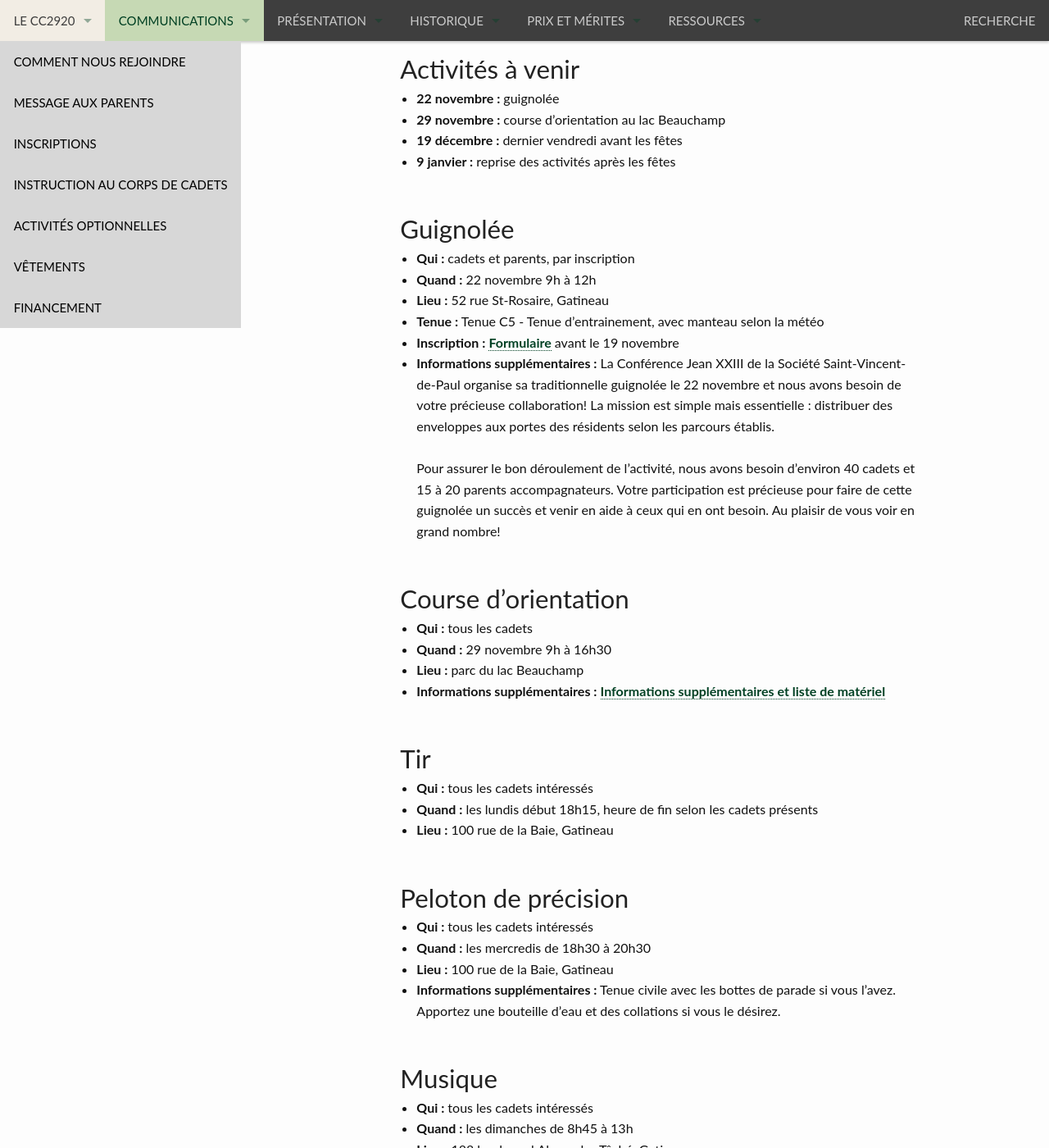
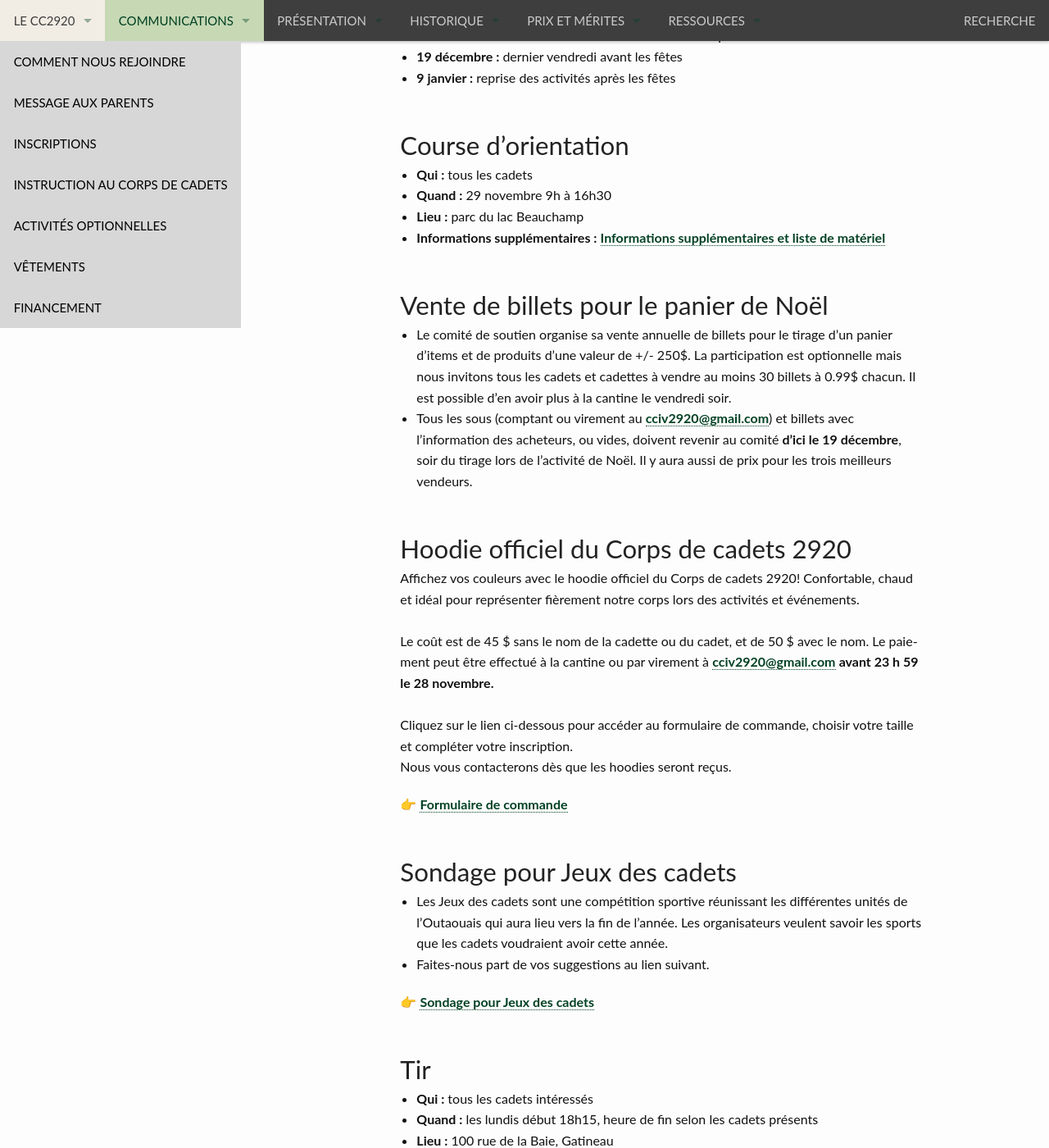
Before and after one commit to CC2920/web, a Jekyll site: the page built from _communications/messages.md, in a window 1280 px wide and 1400 px high, scrolled down 592 px. Shown: the whole window at 82% size. Built offline with Jekyll 4.4.1, drawn with Linux system fonts in a browser that asks for light colours; some of the changed text lies outside the part shown.

Commit message:
Messages de la semaine - 28 novembre
Updated event details for the instruction evening and added new sections for ticket sales and hoodies.

```diff
--- a/_communications/messages.md
+++ b/_communications/messages.md
@@ -3,31 +3,19 @@
 layout: "messages"
 ---
 
-## Soirée d’instruction 21 novembre
+## Soirée d’instruction 28 novembre
 - **Qui :** tous
 - **Heure :** de 18h30 à 21h15, vendredi soir
 - **Lieu :** 52 rue St-Rosaire, Gatineau
-- **Tenue pour tous :** Tenue C1 - Tenue de parade
-- **Informations supplémentaires :** Il y aura le changement du sergent-major régimentaire avec la promotion d’un nouvel adjudant-chef! Les parents et amis qui veulent assister à la parade sont invités à se présenter à 20h. La parade débutera vers 20h20.
+- **Tenue pour tous :** Tenue C5 - Tenue d’entraînement
 
 [Guide des tenues](https://cc2920.ca/docs/ressources/guide_uniforme.v3.pdf)
 
 
 ## Activités à venir
-- **22 novembre :** guignolée
 - **29 novembre :** course d’orientation au lac Beauchamp
 - **19 décembre :** dernier vendredi avant les fêtes
 - **9 janvier :** reprise des activités après les fêtes
-
-
-## Guignolée
-- **Qui :** cadets et parents, par inscription
-- **Quand :** 22 novembre 9h à 12h
-- **Lieu :** 52 rue St-Rosaire, Gatineau
-- **Tenue :** Tenue C5 - Tenue d'entrainement, avec manteau selon la météo
-- **Inscription :** [Formulaire](https://docs.google.com/forms/d/e/1FAIpQLSf4PP5Q2-lZDOVW2k8AH8Uzqe3IE6_ccXN1wwFO_1rM4pXgNg/viewform?usp=sharing&ouid=100070785425688122134) avant le 19 novembre
-- **Informations supplémentaires :** La Conférence Jean XXIII de la Société Saint-Vincent-de-Paul organise sa traditionnelle guignolée le 22 novembre et nous avons besoin de votre précieuse collaboration! La mission est simple mais essentielle : distribuer des enveloppes aux portes des résidents selon les parcours établis.<br /><br />
-Pour assurer le bon déroulement de l’activité, nous avons besoin d’environ 40 cadets et 15 à 20 parents accompagnateurs. Votre participation est précieuse pour faire de cette guignolée un succès et venir en aide à ceux qui en ont besoin. Au plaisir de vous voir en grand nombre!
 
 
 ## Course d’orientation
@@ -35,6 +23,28 @@
 - **Quand :** 29 novembre 9h à 16h30
 - **Lieu :** parc du lac Beauchamp
 - **Informations supplémentaires :** [Informations supplémentaires et liste de matériel](https://drive.google.com/file/d/1F_heYGnwPNkjOtZmzVBRf25Gv-JYmXu1/view?usp=drive_link)
+
+
+## Vente de billets pour le panier de Noël
+- Le comité de soutien organise sa vente annuelle de billets pour le tirage d'un panier d'items et de produits d'une valeur de +/- 250$. La participation est optionnelle mais nous invitons tous les cadets et cadettes à vendre au moins 30 billets à 0.99$ chacun. Il est possible d'en avoir plus à la cantine le vendredi soir.
+- Tous les sous (comptant ou virement au <cciv2920@gmail.com>) et billets avec l'information des acheteurs, ou vides, doivent revenir au comité **d'ici le 19 décembre**, soir du tirage lors de l'activité de Noël. Il y aura aussi de prix pour les trois meilleurs vendeurs.
+
+
+## Hoodie officiel du Corps de cadets 2920
+
+Affichez vos couleurs avec le hoodie officiel du Corps de cadets 2920! Confortable, chaud et idéal pour représenter fièrement notre corps lors des activités et événements.<br /><br />
+Le coût est de 45 $ sans le nom de la cadette ou du cadet, et de 50 $ avec le nom. Le paiement peut être effectué à la cantine ou par virement à <cciv2920@gmail.com> **avant 23 h 59 le 28 novembre.** <br /><br />
+Cliquez sur le lien ci-dessous pour accéder au formulaire de commande, choisir votre taille et compléter votre inscription.<br />
+Nous vous contacterons dès que les hoodies seront reçus.
+
+👉 [Formulaire de commande](https://forms.gle/M92WiMyAqy8JGTWe7)
+
+
+## Sondage pour Jeux des cadets
+- Les Jeux des cadets sont une compétition sportive réunissant les différentes unités de l’Outaouais qui aura lieu vers la fin de l’année. Les organisateurs veulent savoir les sports que les cadets voudraient avoir cette année.
+- Faites-nous part de vos suggestions au lien suivant.
+
+👉 [Sondage pour Jeux des cadets](https://forms.cloud.microsoft/r/yqJkWtstDH)
 
 
 ## Tir
@@ -63,16 +73,4 @@
 - **Lieu :** 52 rue St-Rosaire, Gatineau
 - **Informations supplémentaires :** Le sans rendez-vous est pour les recrues qui n’ont pas été mesurées encore, les anciens ayant des pièces à échanger et les cadets qui quittent doivent aussi rapporter leur uniforme. Les rendez-vous sont pour la distribution de nouvel uniforme pour les recrues.
 
-
-## Hoodie officiel du Corps de cadets 2920
-
-Affichez vos couleurs avec le hoodie officiel du Corps de cadets 2920! Confortable, chaud et idéal pour représenter fièrement notre corps lors des activités et événements.<br /><br />
-Le coût est de 45 $ sans le nom de la cadette ou du cadet, et de 50 $ avec le nom. Le paiement peut être effectué à la cantine ou par virement à <cciv2920@gmail.com> **avant 23 h 59 le 28 novembre.** <br /><br />
-Cliquez sur le lien ci-dessous pour accéder au formulaire de commande, choisir votre taille et compléter votre inscription.<br />
-Nous vous contacterons dès que les hoodies seront reçus.
-
-👉 [Formulaire de commande](https://forms.gle/M92WiMyAqy8JGTWe7)
-
-
-
 Si vous avez des questions, n’hésitez pas à nous contacter à <2920armee@cadets.gc.ca>.
```
